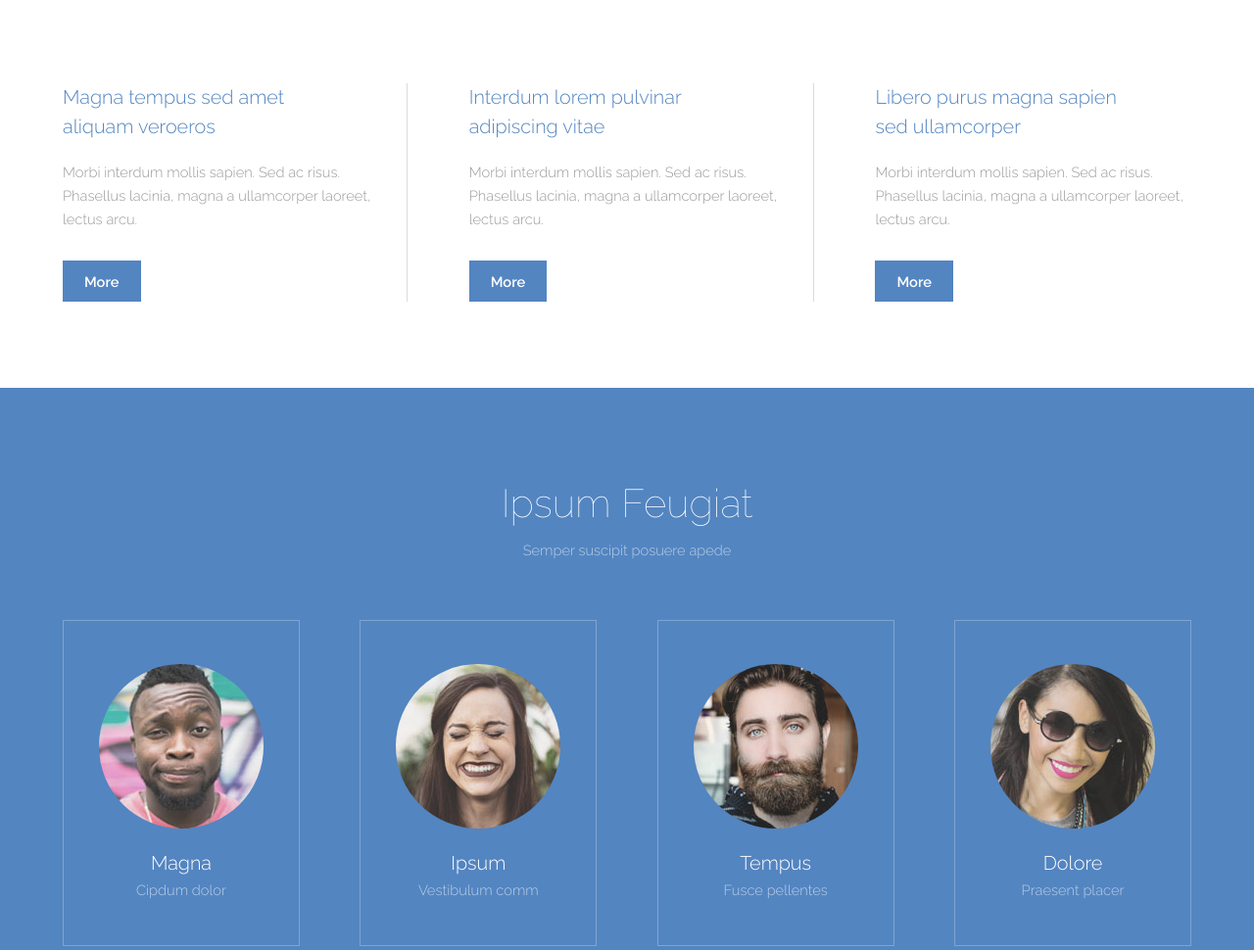
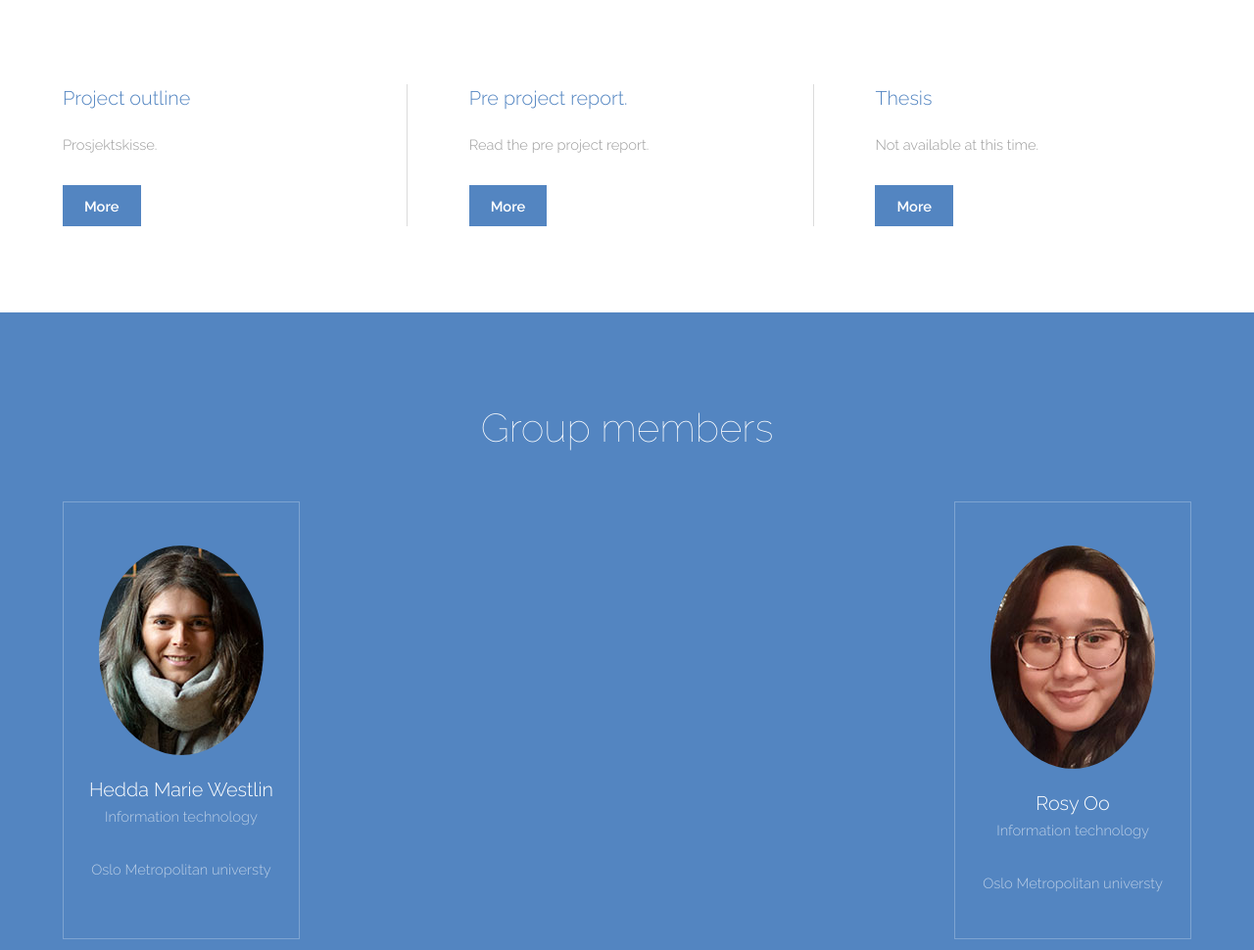
Before and after one commit to HeddaMarie/forside, a plain HTML site: page index.html in a window 1280 px wide. Shown: the part 401-1371 px from the top of the page at 98% size. Drawn offline with Linux system fonts and the light colour scheme.

Commit message:
prepared site

```diff
--- a/index.html
+++ b/index.html
@@ -6,7 +6,7 @@
 -->
 <html>
 	<head>
-		<title>Theory by TEMPLATED</title>
+		<title>Cellular automata with plasticity: cellular learning automata</title>
 		<meta charset="utf-8" />
 		<meta name="viewport" content="width=device-width, initial-scale=1" />
 		<link rel="stylesheet" href="assets/css/main.css" />
@@ -15,6 +15,7 @@
 
 		<!-- Header -->
 			<header id="header">
+				<!--
 				<div class="inner">
 					<a href="index.html" class="logo">Theory</a>
 					<nav id="nav">
@@ -24,12 +25,12 @@
 					</nav>
 					<a href="#navPanel" class="navPanelToggle"><span class="fa fa-bars"></span></a>
 				</div>
+			-->
 			</header>
 
 		<!-- Banner -->
 			<section id="banner">
-				<h1>Welcome to Theory</h1>
-				<p>A free responsive HTML5 website template by TEMPLATED.</p>
+				<h1>Bachelor thesis on Cellular automata with plasticity: cellular learning automata</h1>
 			</section>
 
 		<!-- One -->
@@ -38,27 +39,27 @@
 					<div class="flex flex-3">
 						<article>
 							<header>
-								<h3>Magna tempus sed amet<br /> aliquam veroeros</h3>
+								<h3>Project outline</h3>
 							</header>
-							<p>Morbi interdum mollis sapien. Sed ac risus. Phasellus lacinia, magna a ullamcorper laoreet, lectus arcu.</p>
+							<p>Prosjektskisse.</p>
 							<footer>
-								<a href="#" class="button special">More</a>
+								<a href="./Prosjektskisse.pdf" class="button special">More</a>
 							</footer>
 						</article>
 						<article>
 							<header>
-								<h3>Interdum lorem pulvinar<br /> adipiscing vitae</h3>
+								<h3>Pre project report.</h3>
 							</header>
-							<p>Morbi interdum mollis sapien. Sed ac risus. Phasellus lacinia, magna a ullamcorper laoreet, lectus arcu.</p>
+							<p>Read the pre project report.</p>
 							<footer>
-								<a href="#" class="button special">More</a>
+								<a href="./preprojectreport.pdf" class="button special">More</a>
 							</footer>
 						</article>
 						<article>
 							<header>
-								<h3>Libero purus magna sapien<br /> sed ullamcorper</h3>
+								<h3>Thesis</h3>
 							</header>
-							<p>Morbi interdum mollis sapien. Sed ac risus. Phasellus lacinia, magna a ullamcorper laoreet, lectus arcu.</p>
+							<p>Not available at this time.</p>
 							<footer>
 								<a href="#" class="button special">More</a>
 							</footer>
@@ -71,43 +72,37 @@
 			<section id="two" class="wrapper style1 special">
 				<div class="inner">
 					<header>
-						<h2>Ipsum Feugiat</h2>
-						<p>Semper suscipit posuere apede</p>
+						<h2>Group members</h2>
+						<p></p>
 					</header>
 					<div class="flex flex-4">
+
 						<div class="box person">
 							<div class="image round">
-								<img src="images/pic03.jpg" alt="Person 1" />
+								<img src="images/hedda.jpg" alt="Hedda Marie Westlin" />
 							</div>
-							<h3>Magna</h3>
-							<p>Cipdum dolor</p>
+							<h3>Hedda Marie Westlin</h3>
+							<p>Information technology</p>
+							<p>Oslo Metropolitan universty</p>
 						</div>
+
 						<div class="box person">
 							<div class="image round">
-								<img src="images/pic04.jpg" alt="Person 2" />
+								<img src="images/rosy.jpg" alt="Rosy Oo" />
 							</div>
-							<h3>Ipsum</h3>
-							<p>Vestibulum comm</p>
+							<h3>Rosy Oo</h3>
+							<p>Information technology</p>
+							<p>Oslo Metropolitan universty</p>
+
 						</div>
-						<div class="box person">
-							<div class="image round">
-								<img src="images/pic05.jpg" alt="Person 3" />
-							</div>
-							<h3>Tempus</h3>
-							<p>Fusce pellentes</p>
-						</div>
-						<div class="box person">
-							<div class="image round">
-								<img src="images/pic06.jpg" alt="Person 4" />
-							</div>
-							<h3>Dolore</h3>
-							<p>Praesent placer</p>
-						</div>
+
+
 					</div>
 				</div>
 			</section>
 
 		<!-- Three -->
+		<!--
 			<section id="three" class="wrapper special">
 				<div class="inner">
 					<header class="align-center">
@@ -142,14 +137,16 @@
 					</div>
 				</div>
 			</section>
-
+-->
 		<!-- Footer -->
 			<footer id="footer">
 				<div class="inner">
 					<div class="flex">
 						<div class="copyright">
 							&copy; Untitled. Design: <a href="https://templated.co">TEMPLATED</a>. Images: <a href="https://unsplash.com">Unsplash</a>.
+							<a rel="license" href="http://creativecommons.org/licenses/by/3.0/"><img alt="Creative Commons License" style="border-width:0" src="https://i.creativecommons.org/l/by/3.0/88x31.png" /></a><br />This work is licensed under a <a rel="license" href="http://creativecommons.org/licenses/by/3.0/">Creative Commons Attribution 3.0 Unported License</a>.
 						</div>
+						<!--
 						<ul class="icons">
 							<li><a href="#" class="icon fa-facebook"><span class="label">Facebook</span></a></li>
 							<li><a href="#" class="icon fa-twitter"><span class="label">Twitter</span></a></li>
@@ -159,6 +156,7 @@
 						</ul>
 					</div>
 				</div>
+			-->
 			</footer>
 
 		<!-- Scripts -->
```
Also changed, not shown: images/hedda.jpg (added), images/rosy.jpg (added), 2 other files.
